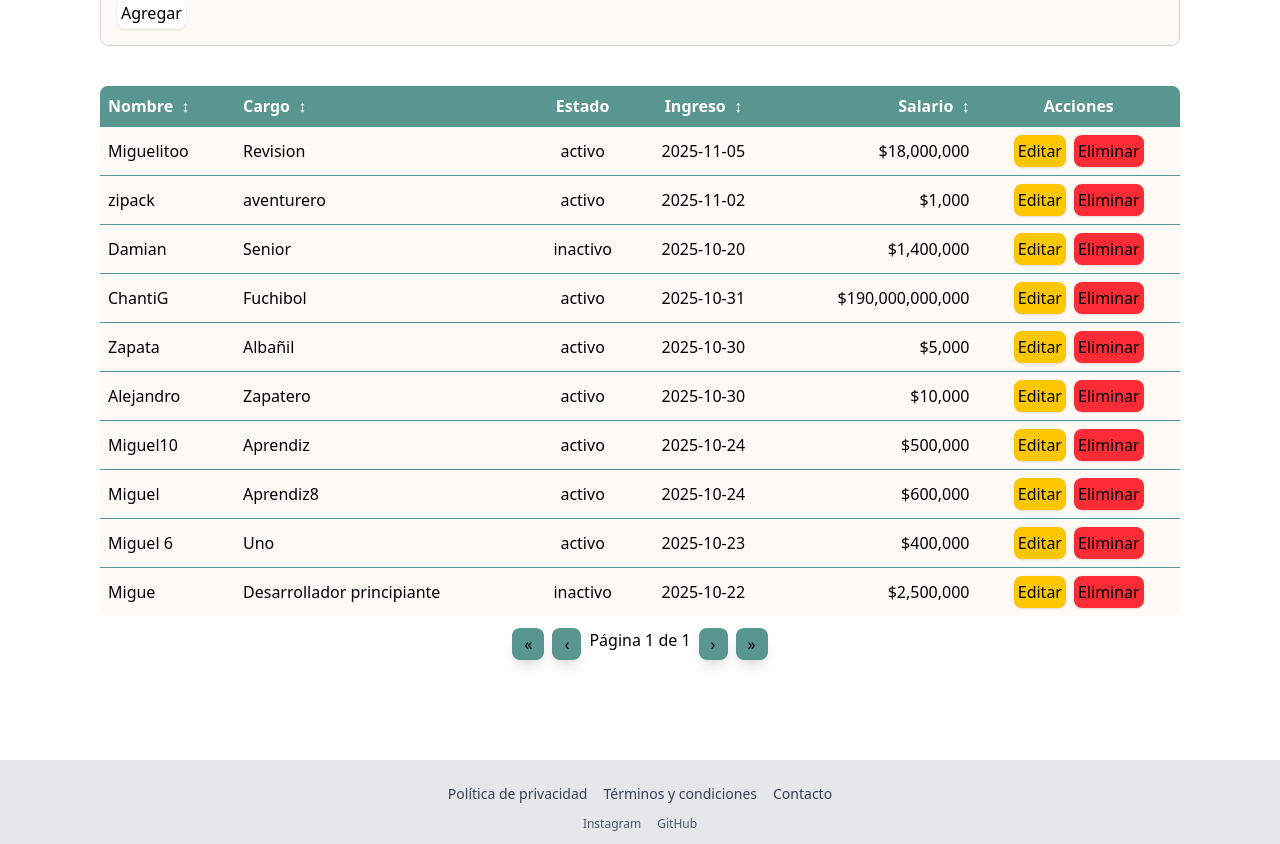
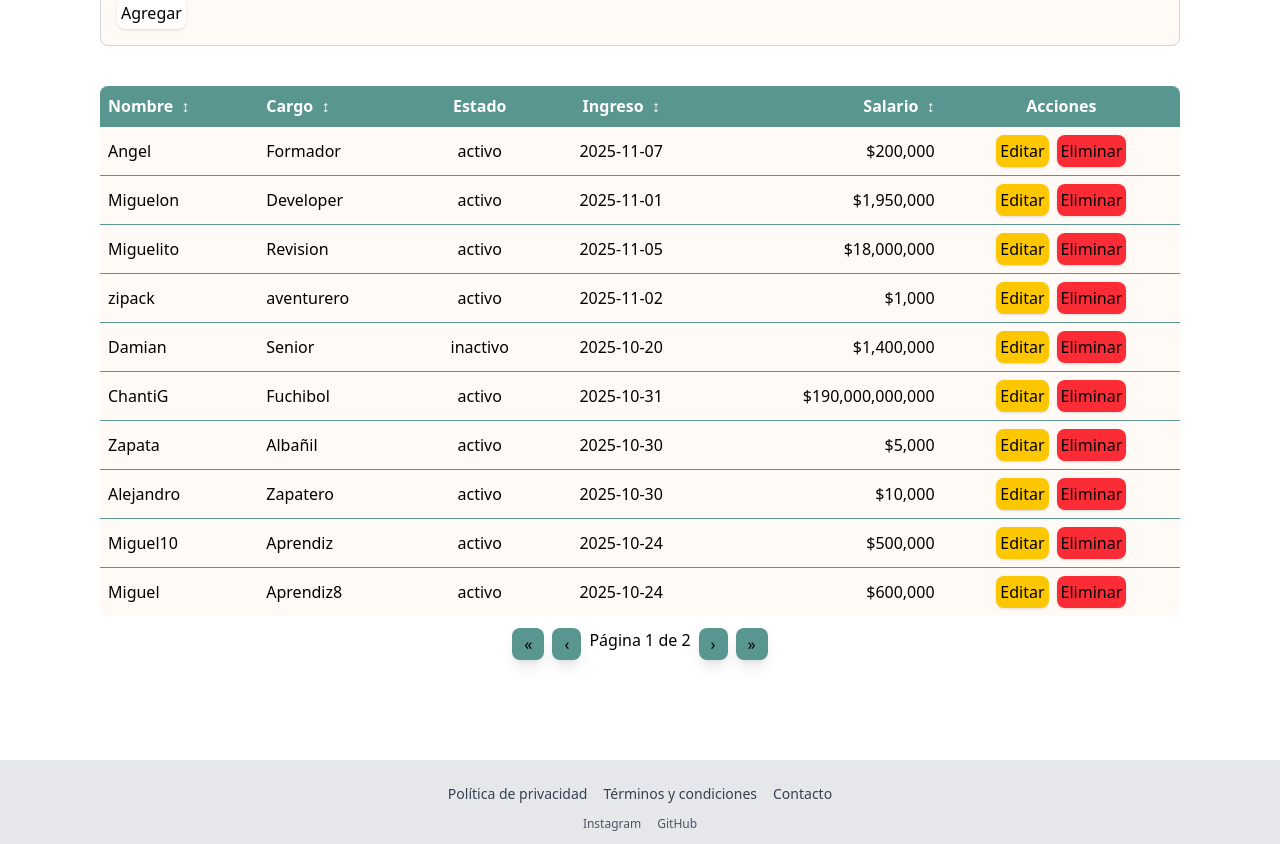
Before and after one commit to Sgiraldom19/empleados-lite, a Next.js app: page / in a window 1280 px wide. Shown: the part 400-1244 px from the top of the page. Built offline with nearby package versions, Linux system fonts and the light colour scheme.

Commit message:
Se organizo la informacion json en una const y se extrajo la logica de tabla en un hook independiente

```diff
--- /dev/null
+++ b/app/_data/converFooter.ts
@@ -0,0 +1,12 @@
+import jsonData from "./footer.json";
+import datosjson from "./nav.json"
+
+// Aquí convertimos el JSON en una constante
+export const FOOTER_INFO = {
+  company: jsonData.company,
+  links: jsonData.links,
+  social: jsonData.social,
+};
+export const NAV_INFO = {
+    links: datosjson.links,
+};
--- a/app/_data/employees.json
+++ b/app/_data/employees.json
@@ -1,7 +1,23 @@
 [
   {
+    "id": "2cf25985-f21d-4a07-af47-6f127402277d",
+    "nombre": "Angel",
+    "cargo": "Formador",
+    "salario": 200000,
+    "estado": "activo",
+    "fechaIngreso": "2025-11-07"
+  },
+  {
+    "id": "98b4bb18-6b6a-4202-b588-1da9f148432b",
+    "nombre": "Miguelon",
+    "cargo": "Developer",
+    "salario": 1950000,
+    "estado": "activo",
+    "fechaIngreso": "2025-11-01"
+  },
+  {
     "id": "44a3014a-fa22-4c3d-848c-3a8cd3011c75",
-    "nombre": "Miguelitoo",
+    "nombre": "Miguelito",
     "cargo": "Revision",
     "salario": 18000000,
     "estado": "activo",
--- /dev/null
+++ b/app/_types/ui.ts
@@ -0,0 +1,4 @@
+export interface NavLink {
+  label: string;
+  href: string;
+}
--- a/app/hooks/useFooterData.ts
+++ b/app/hooks/useFooterData.ts
@@ -1,7 +1,7 @@
 "use client";
 
-import _data from "../_data/footer.json"
+import { FOOTER_INFO } from "../_data/converFooter";
 
 export function useFooterData() {
-  return _data;
+  return FOOTER_INFO;
 }
--- /dev/null
+++ b/app/hooks/useInfTabla.ts
@@ -0,0 +1,72 @@
+"use client";
+import { useEffect, useState } from "react";
+import { Emp } from "../_types/emp";
+import usePagination from "./usePagination";
+import useFiltro from "./useFiltro";
+import useTabla from "./useTabla";
+
+export default function useInfTabla() {
+  const [data, setData] = useState<Emp[]>([]);
+
+  // Hooks ya existentes (Filtros, Tabla, Paginación)
+  const { pageSize, total, setPageSize, setTotal } = usePagination({
+    initialPage: 1,
+    initialPageSize: 10,
+  });
+
+  const { q, cargo, estado, page, setQ, setCargo, setEstado, setPage } =
+    useFiltro();
+
+  const { sort, dir, toggleSort } = useTabla();
+
+  // Función que obtiene la data
+  const fetchList = async () => {
+    const usp = new URLSearchParams({
+      page: String(page),
+      pageSize: String(pageSize),
+    });
+
+    if (q) usp.set("q", q);
+    if (cargo) usp.set("cargo", cargo);
+    if (estado) usp.set("estado", estado);
+    if (sort) usp.set("sort", sort);
+    if (dir) usp.set("dir", dir);
+
+    const response = await fetch(`/api/employees?${usp.toString()}`);
+    const data = await response.json();
+
+    setData(data.items);
+    setTotal(data.total);
+  };
+
+  useEffect(() => {
+    fetchList();
+  }, [q, cargo, estado, page, pageSize, sort, dir]);
+
+  const totalPages = Math.max(1, Math.ceil(total / pageSize));
+
+  return {
+    data,
+    fetchList,
+
+    // filtros
+    q,
+    cargo,
+    estado,
+    setQ,
+    setCargo,
+    setEstado,
+
+    // paginación
+    page,
+    pageSize,
+    totalPages,
+    setPage,
+    setPageSize,
+
+    // ordenamiento
+    sort,
+    dir,
+    toggleSort,
+  };
+}
--- a/app/hooks/useNav.ts
+++ b/app/hooks/useNav.ts
@@ -1,13 +1,9 @@
 "use client";
-import navData from "../_data/nav.json";
-
-export interface NavLink {
-  label: string;
-  href: string;
-}
+import { NAV_INFO } from "../_data/converFooter";
+import {NavLink} from "../_types/ui";
 
 export function useNav() {
-  const { links } = navData;
+  const { links } = NAV_INFO;
 
   return {
     links: links as NavLink[],
--- a/app/page.tsx
+++ b/app/page.tsx
@@ -11,13 +11,15 @@ import useFiltro from "./hooks/useFiltro";
 import useFormulario from "./hooks/useFormulario";
 import useModal from "./hooks/useModal";
 import useTabla from "./hooks/useTabla";
-
+import useInfTabla from "./hooks/useInfTabla";
 
 export default function EmpleadosPage() {
-  const [data, setData] = useState<Emp[]>([]);
-  const { pageSize, total, setPageSize, setTotal} = usePagination({initialPage: 1, initialPageSize: 10});
-  const{ q, cargo, estado, page, setQ, setCargo, setEstado, setSort, setDir, setPage} = useFiltro();
-  const{sort, dir, toggleSort} = useTabla();
+  const {
+    data, q, cargo, estado, page, pageSize,
+    totalPages, setQ, setCargo, setEstado, setPage, setPageSize,
+    sort, dir, toggleSort, fetchList,
+  } = useInfTabla();
+  const { form, setForm, editing, save, edit, remove } = useFormulario(fetchList);
   const {showModal, openModal, closeModal} = useModal();
 
   async function handleEdit(id: string) {
@@ -25,35 +27,6 @@ export default function EmpleadosPage() {
   openModal();
 }
 
-
-  // Obtener datos del backend
-  const fetchList = async () => {
-    const usp = new URLSearchParams({
-      page: String(page),
-      pageSize: String(pageSize),
-    });
-    if (q) usp.set("q", q);
-    if (cargo) usp.set("cargo", cargo);
-    if (estado) usp.set("estado", estado);
-    if (sort) usp.set("sort", sort);
-    if (dir) usp.set("dir", dir);
-
-    const r = await fetch(`/api/employees?${usp.toString()}`);
-    const j = await r.json();
-    setData(j.items);
-    setTotal(j.total);
-  };
-
-    const {form, setForm, editing, save, edit, remove} = useFormulario(fetchList);
-
-  useEffect(() => {
-    fetchList();
-  }, [q, cargo, estado, page, pageSize, sort, dir]);
-
-
-
-
-  const totalPages = Math.max(1, Math.ceil(total / pageSize));
 
   return (
     <main className="p-15 m-10">
```
